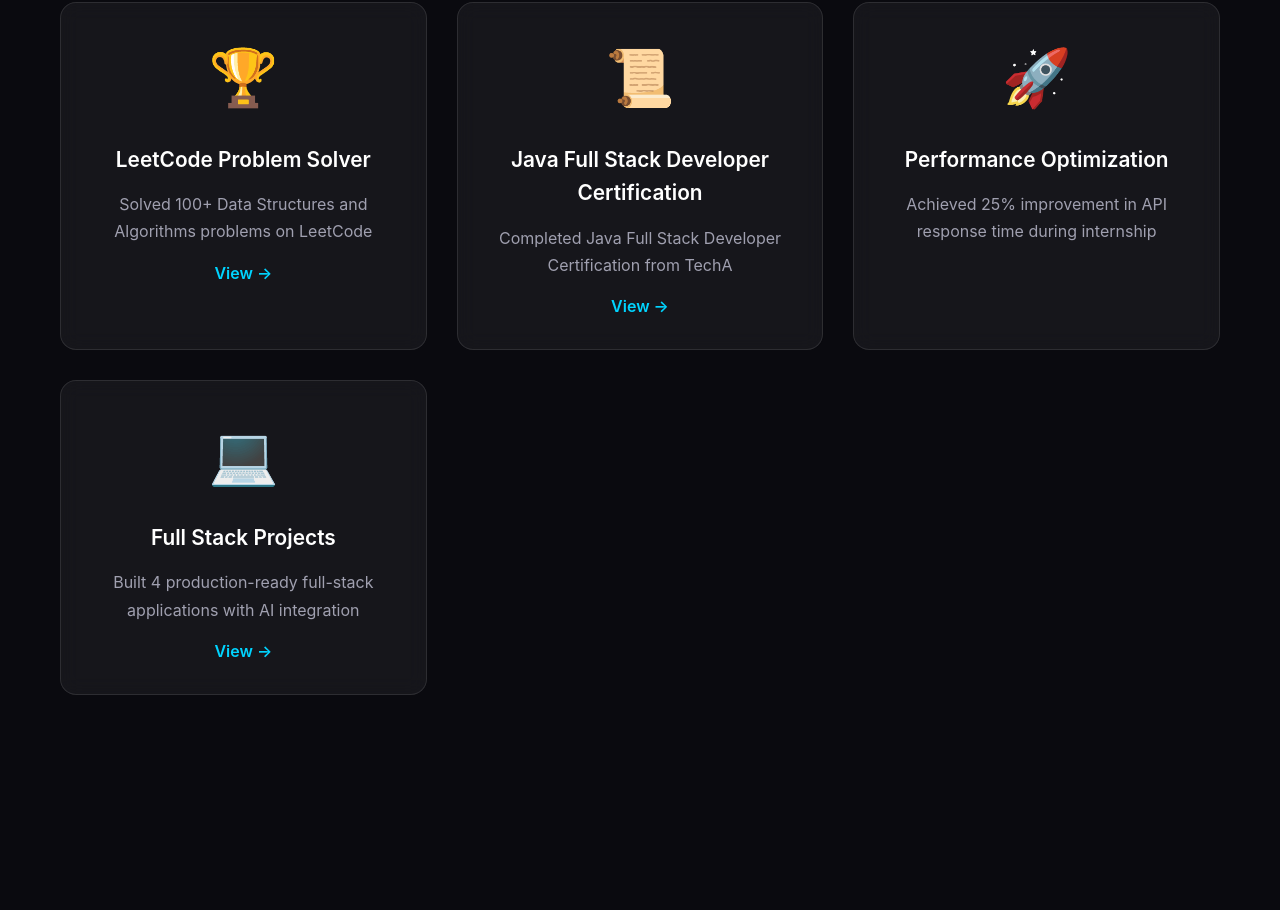
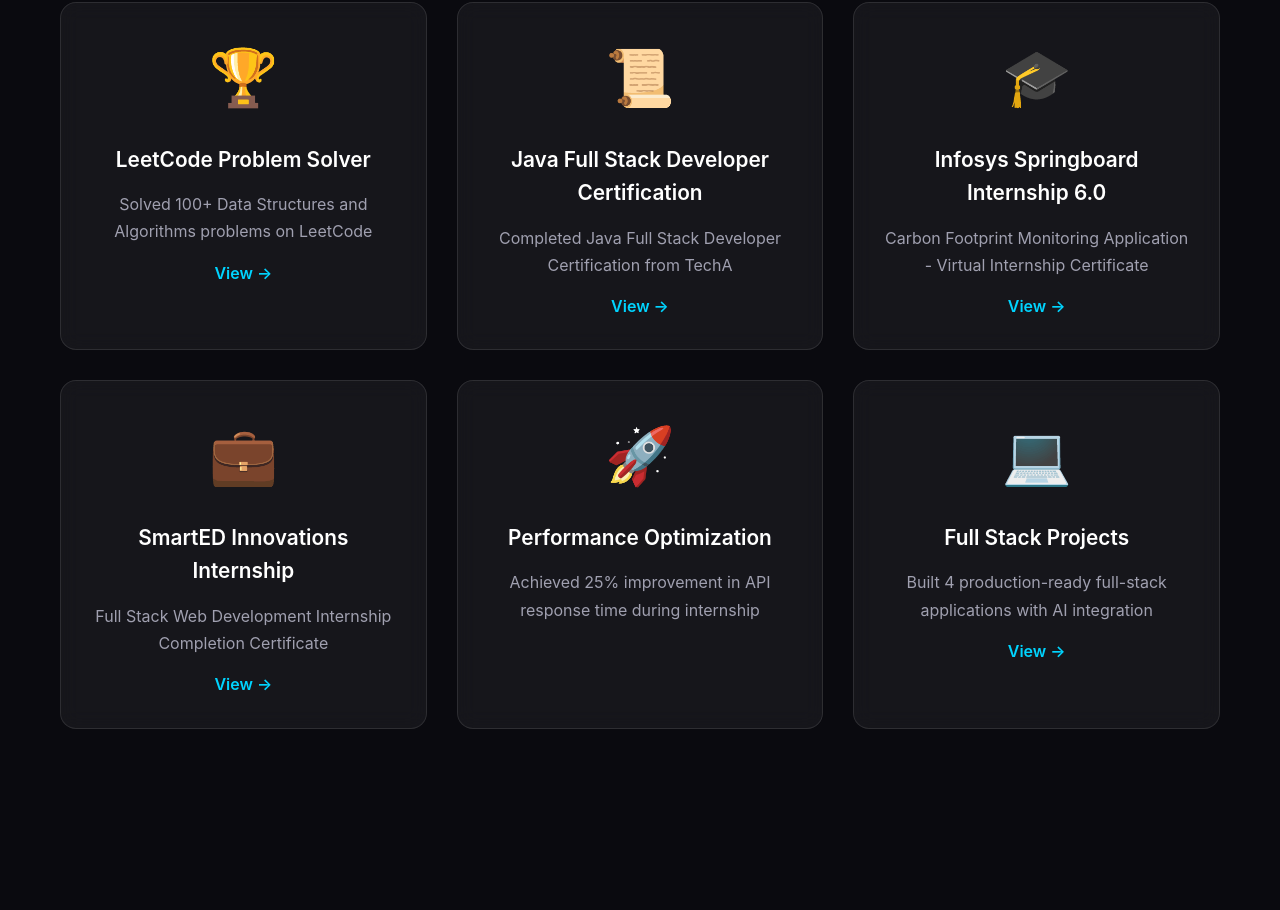
Before and after one commit to abishek-palanivel/My-portfolio, a React (Vite) app: page / in a window 1280 px wide. Shown: the part 6586-7496 px from the top of the page. Built offline with nearby package versions, Linux system fonts and the light colour scheme.

Commit message:
Update resume link and add two new internship certificates to Achievements

```diff
--- a/src/components/Achievements.jsx
+++ b/src/components/Achievements.jsx
@@ -13,6 +13,18 @@ const Achievements = ({ isVisible }) => {
       title: 'Java Full Stack Developer Certification',
       description: 'Completed Java Full Stack Developer Certification from TechA',
       link: 'https://drive.google.com/file/d/1YHeEu0sY8eBlp7MXCndjE-62SyTzwY8J/view?usp=sharing'
+    },
+    {
+      icon: '🎓',
+      title: 'Infosys Springboard Internship 6.0',
+      description: 'Carbon Footprint Monitoring Application - Virtual Internship Certificate',
+      link: 'https://drive.google.com/file/d/1f1mNNicYSl_V-dBV6Zeit0b8Df-YlugI/view?usp=sharing'
+    },
+    {
+      icon: '💼',
+      title: 'SmartED Innovations Internship',
+      description: 'Full Stack Web Development Internship Completion Certificate',
+      link: 'https://drive.google.com/file/d/1WglEChP_L9VR4CKQq4L9YYVVHJD6Teiu/view?usp=sharing'
     },
     {
       icon: '🚀',
--- a/src/components/Contact.jsx
+++ b/src/components/Contact.jsx
@@ -55,7 +55,7 @@ const Contact = ({ isVisible }) => {
             Whether you have a question or just want to say hi, feel free to reach out!
           </p>
           <a
-            href="https://drive.google.com/file/d/1xWEFuGW4Yer4KaME2RHUyUgyMwmU4M5N/view?usp=sharing"
+            href="https://drive.google.com/file/d/1V63MVFbYOoO_l0UfqCY1ZSkizMSlGxio/view?usp=sharing"
             className="download-resume-btn"
             target="_blank"
             rel="noopener noreferrer"
--- a/src/components/Navbar.jsx
+++ b/src/components/Navbar.jsx
@@ -66,7 +66,7 @@ const Navbar = () => {
           ))}
           <li>
             <a
-              href="https://drive.google.com/file/d/1xWEFuGW4Yer4KaME2RHUyUgyMwmU4M5N/view?usp=sharing"
+              href="https://drive.google.com/file/d/1V63MVFbYOoO_l0UfqCY1ZSkizMSlGxio/view?usp=sharing"
               className="resume-btn"
               target="_blank"
               rel="noopener noreferrer"
```
